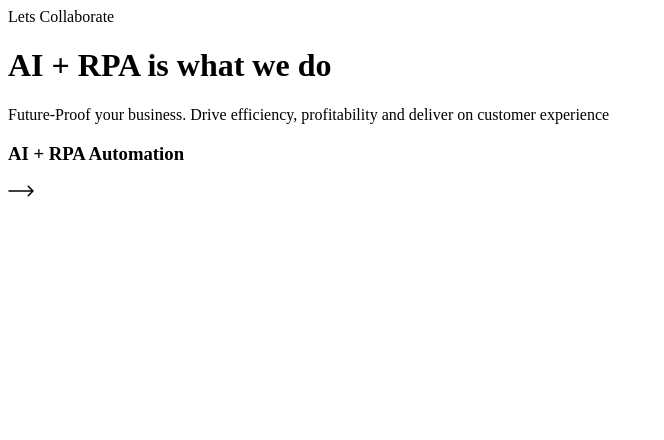
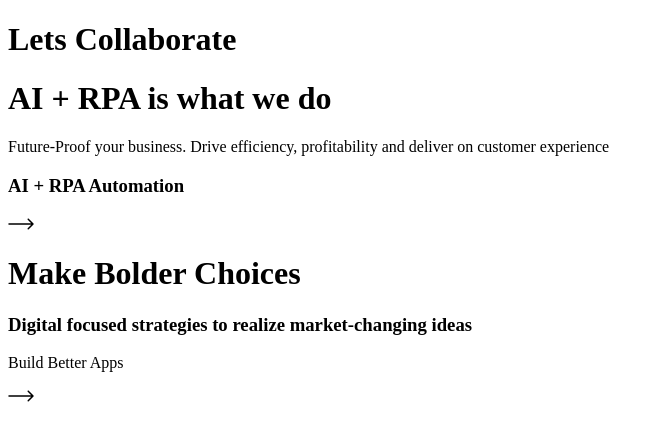
Before and after one commit to adityacyan/hackslashtaskkviareact, a React (Vite) app: page / in a window 1280 px wide. Shown: the top 440 px of the page, without its empty margins (0-664 px from the left). Built offline with nearby package versions, Linux system fonts and the light colour scheme.

Commit message:
Added 2nd Container2.jsx updates to Header.jsx

```diff
--- a/src/Container2.jsx
+++ b/src/Container2.jsx
@@ -8,12 +8,12 @@ function Container2() {
             <h1>
                 Make Bolder Choices
             </h1>
+            <h3>
+                Digital focused strategies to realize market-changing ideas
+            </h3>
             <p>
-                Future-Proof your business. Drive efficiency, profitability and deliver on customer experience
+                Build Better Apps
             </p>
-            <h3>
-                AI + RPA Automation
-            </h3>
             <img src={poiner} alt="pointer image"/>
 
         </div>
--- a/src/Header.jsx
+++ b/src/Header.jsx
@@ -5,7 +5,7 @@ function Header() {
     return (
         <div>
             <header>
-                Lets Collaborate
+                <h1>Lets Collaborate </h1>
             </header>
 
 
--- a/src/main.jsx
+++ b/src/main.jsx
@@ -3,10 +3,12 @@ import ReactDOM from 'react-dom/client'
 import Header from './Header.jsx'
 import './index.css'
 import Container1 from "./Container1.jsx";
+import Container2 from "./Container2.jsx";
 
 ReactDOM.createRoot(document.getElementById('root')).render(
   <React.StrictMode>
     <Header />
     <Container1 />
+      <Container2 />
   </React.StrictMode>,
 )
```
